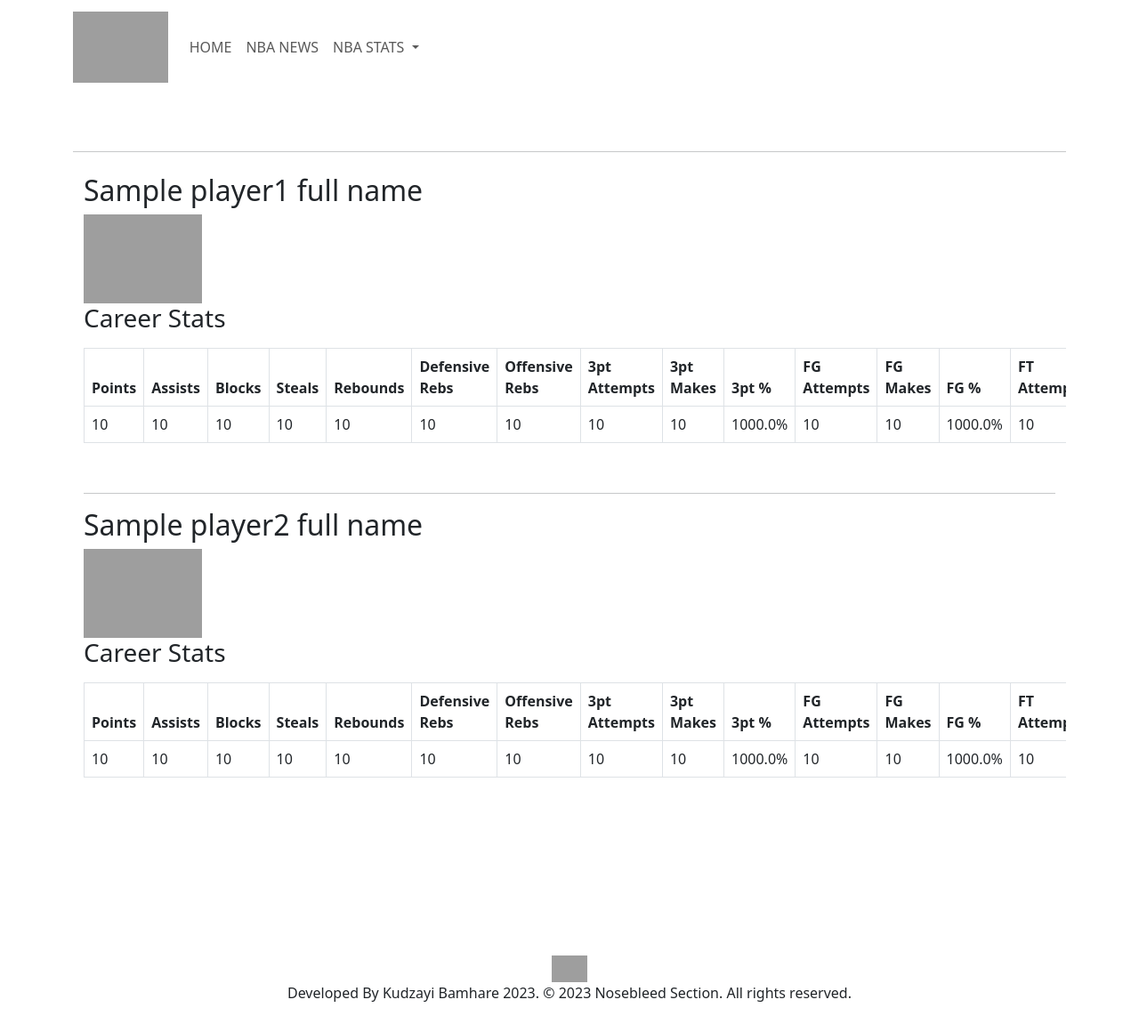
After one commit to Kudzmat/NoseBleedSection, a Django app: template templates/nba_stats/comparison.html in a window 1280 px wide. The commit adds this page. Shown: the whole page at 89% size. Run offline with Django 4.2, Linux system fonts and the light colour scheme; the template is opened without the code that fills it: most values are stand-ins (such as "Sample title", 1, 10 or a date in 2020); grey boxes are pictures that could not be loaded.

Commit message:
Finsihed player comparison code and display pages

```diff
--- a/nba_stats/urls.py
+++ b/nba_stats/urls.py
@@ -6,6 +6,8 @@ app_name = 'nba_stats'
 urlpatterns = [
 
     path('player-search/', views.player_search, name='player_search'),
+    path('player-comparison-search/', views.compare_players, name='compare_players'),
+    path('player-comparison-profiles/', views.compare_profiles, name='compare_profiles'),
     path('player-career-page/<str:player_full_name>/<str:player_id>/', views.player_details, name='player_details'),
     path('regular-season-totals/<str:player_full_name>/<str:player_id>/', views.regular_season, name='regular_season'),
     path('post-season-totals/<str:player_full_name>/<str:player_id>/', views.post_season, name='post_season'),
--- a/templates/base.html
+++ b/templates/base.html
@@ -36,7 +36,7 @@
                     </a>
                     <div class="dropdown-menu" aria-labelledby="statsDropdown">
                         <a class="dropdown-item" href="{% url 'nba_stats:player_search' %}">SEARCH PLAYER</a>
-                        <a class="dropdown-item" href="#">COMPARE PLAYERS</a>
+                        <a class="dropdown-item" href="{% url 'nba_stats:compare_players' %}">COMPARE PLAYERS</a>
                     </div>
                 </li>
             </ul>
--- /dev/null
+++ b/templates/nba_stats/comparison.html
@@ -0,0 +1,138 @@
+{% extends 'base.html' %}
+{% load humanize %}
+{% load custom_tags %}
+{% load static %}
+{% block title %}
+Career Stat Totals
+{% endblock %}
+
+{% block content %}
+  <div class="container mt-4">
+        <div class="row">
+            <h2>{{ player1_full_name }}</h2>
+             <a href="{% url 'nba_stats:player_details' player_full_name=player1_full_name player_id=player1_id %}">
+            <img src="{{ player1_headshot }}" alt="{{ player1_full_name }} Headshot" height="100">
+             </a>
+            <h3>Career Stats</h3>
+            <div class="table-responsive">
+            <table class="table table-bordered mt-2">
+                <thead>
+                    <tr>
+                    <th>Points</th>
+                    <th>Assists</th>
+                    <th>Blocks</th>
+                    <th>Steals</th>
+                    <th>Rebounds</th>
+                    <th>Defensive Rebs</th>
+                    <th>Offensive Rebs</th>
+                    <th>3pt Attempts</th>
+                    <th>3pt Makes</th>
+                    <th>3pt %</th>
+                    <th>FG Attempts</th>
+                    <th>FG Makes</th>
+                    <th>FG %</th>
+                    <th>FT Attempts</th>
+                    <th>FT Makes</th>
+                    <th>FT %</th>
+                    <th>Turnovers</th>
+                    <th>Games Played</th>
+                    <th>Games Started</th>
+                    <th>Minutes</th>
+                </tr>
+                </thead>
+                <tbody>
+                    {% for season_data in player1_stats %}
+                        <tr>
+                    <td>{{ season_data.PTS|intcomma }}</td>
+                    <td>{{ season_data.AST|intcomma }}</td>
+                    <td>{{ season_data.BLK|intcomma }}</td>
+                    <td>{{ season_data.STL|intcomma }}</td>
+                    <td>{{ season_data.REB|intcomma }}</td>
+                    <td>{{ season_data.DREB|intcomma }}</td>
+                    <td>{{ season_data.OREB|intcomma }}</td>
+                    <td>{{ season_data.FG3A|intcomma }}</td>
+                    <td>{{ season_data.FG3M|intcomma }}</td>
+                    <td>{{ season_data.FG3_PCT|percentage }}</td>
+                    <td>{{ season_data.FGA|intcomma }}</td>
+                    <td>{{ season_data.FGM|intcomma }}</td>
+                    <td>{{ season_data.FG_PCT|percentage }}</td>
+                    <td>{{ season_data.FTA|intcomma }}</td>
+                    <td>{{ season_data.FTM|intcomma }}</td>
+                    <td>{{ season_data.FT_PCT|percentage }}</td>
+                    <td>{{ season_data.TOV|intcomma }}</td>
+                    <td>{{ season_data.GP|intcomma }}</td>
+                    <td>{{ season_data.GS|intcomma }}</td>
+                    <td>{{ season_data.MIN|intcomma }}</td>
+                </tr>
+                    {% endfor %}
+                </tbody>
+            </table>
+            </div>
+        </div>
+      <br>
+      <hr>
+
+        <div class="row">
+            <h2>{{ player2_full_name }}</h2>
+            <a href="{% url 'nba_stats:player_details' player_full_name=player2_full_name player_id=player2_id %}">
+            <img src="{{ player2_headshot }}" alt="{{ player2_full_name }} Headshot" height="100">
+            </a>
+            <h3>Career Stats</h3>
+            <div class="table-responsive">
+            <table class="table table-bordered mt-2">
+                <thead>
+                      <tr>
+                    <th>Points</th>
+                    <th>Assists</th>
+                    <th>Blocks</th>
+                    <th>Steals</th>
+                    <th>Rebounds</th>
+                    <th>Defensive Rebs</th>
+                    <th>Offensive Rebs</th>
+                    <th>3pt Attempts</th>
+                    <th>3pt Makes</th>
+                    <th>3pt %</th>
+                    <th>FG Attempts</th>
+                    <th>FG Makes</th>
+                    <th>FG %</th>
+                    <th>FT Attempts</th>
+                    <th>FT Makes</th>
+                    <th>FT %</th>
+                    <th>Turnovers</th>
+                    <th>Games Played</th>
+                    <th>Games Started</th>
+                    <th>Minutes</th>
+                </tr>
+                </thead>
+                <tbody>
+                    {% for season_data in player2_stats %}
+                          <tr>
+                    <td>{{ season_data.PTS|intcomma }}</td>
+                    <td>{{ season_data.AST|intcomma }}</td>
+                    <td>{{ season_data.BLK|intcomma }}</td>
+                    <td>{{ season_data.STL|intcomma }}</td>
+                    <td>{{ season_data.REB|intcomma }}</td>
+                    <td>{{ season_data.DREB|intcomma }}</td>
+                    <td>{{ season_data.OREB|intcomma }}</td>
+                    <td>{{ season_data.FG3A|intcomma }}</td>
+                    <td>{{ season_data.FG3M|intcomma }}</td>
+                    <td>{{ season_data.FG3_PCT|percentage }}</td>
+                    <td>{{ season_data.FGA|intcomma }}</td>
+                    <td>{{ season_data.FGM|intcomma }}</td>
+                    <td>{{ season_data.FG_PCT|percentage }}</td>
+                    <td>{{ season_data.FTA|intcomma }}</td>
+                    <td>{{ season_data.FTM|intcomma }}</td>
+                    <td>{{ season_data.FT_PCT|percentage }}</td>
+                    <td>{{ season_data.TOV|intcomma }}</td>
+                    <td>{{ season_data.GP|intcomma }}</td>
+                    <td>{{ season_data.GS|intcomma }}</td>
+                    <td>{{ season_data.MIN|intcomma }}</td>
+                </tr>
+                    {% endfor %}
+                </tbody>
+            </table>
+            </div>
+        </div>
+    </div>
+     <br><br>
+{% endblock %}
```
Also changed, not shown: nba_stats/forms.py (+3 -4 lines), nba_stats/views.py (+78 -23 lines), templates/nba_stats/compare_search.html (added, +30 -0 lines), db.sqlite3.
